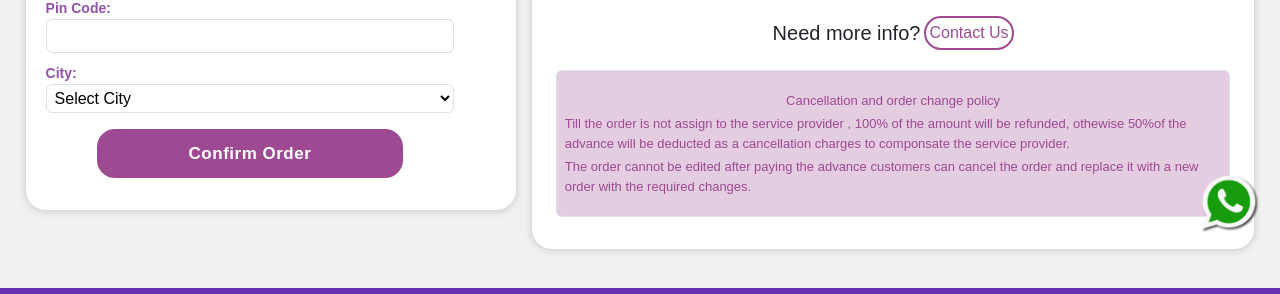
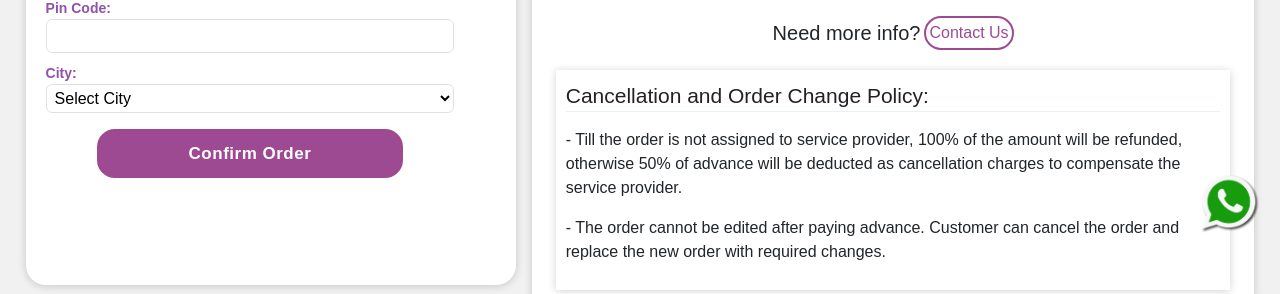
Before and after one commit to Application-Saab/hora-dynamicUrl-final, a Next.js app in the folder horaservices/: page /checkout in a window 1280 px wide. Shown: the part 506-800 px from the top of the page. Built offline with nearby package versions, Linux system fonts and the light colour scheme.

Commit message:
Home Page Categories Clicked

```diff
--- a/horaservices/src/app/page.js
+++ b/horaservices/src/app/page.js
@@ -550,7 +550,7 @@
 //               Chef for a day in Bangalore, Chef for a night in Bangalore, Chef
 //               for hire in Bangalore, Chef cooking at my home in Bangalore, Chef
 //               near me in Bangalore, Chef on demand in Bangalore, Chef required
-//               at home in Bangalore, Chefs for hire in Bangalore, Chefs for home
+//               at home in Bangalore, Chefs for che in Bangalore, Chefs for home
 //               in Bangalore, Hire a private chef in Bangalore, Chefs on hire in
 //               Bangalore, Cook chef near me in Bangalore, Cook at home services
 //               in Bangalore, Cook for a day in Bangalore, Cook for a night in
--- a/horaservices/src/pages/checkout/index.jsx
+++ b/horaservices/src/pages/checkout/index.jsx
@@ -347,7 +347,7 @@ const Checkout = () => {
         isClient && window.innerWidth > 800 ?
           <div style={{ padding: "1% 2%", backgroundColor: "#edededc9" }}>
             <div style={{ display: "flex", alignItems: "start", margin: "0 !important", padding: "10px 0" }} className='checoutSec my-3 gap-3'>
-              <div style={{ width: "40%", boxShadow: "0 1px 8px rgba(0,0,0,.18)", padding: "20px", backgroundColor: "#fff", borderRadius: "20px" }} className='leftSeccheckout'>
+              <div style={{height: "696px", width: "40%", boxShadow: "0 1px 8px rgba(0,0,0,.18)", padding: "20px", backgroundColor: "#fff", borderRadius: "20px" }} className='leftSeccheckout'>
                 <h2 style={{ fontSize: "22px", fontWeight: "400", color: "#222", borderBottom: "1px solid #f0f0f0", margin: "0 0 8px 0", lineHeight: "35px" }}>Booking Details</h2>
 
                 <div className='border border-danger p-1 px-3 rounded bg-danger-subtle text-black text-center' style={{ color: '#000', fontSize: 12, fontWeight: '500', textAlign: 'left', color: "#9252AA" }}>
@@ -434,13 +434,19 @@ const Checkout = () => {
                       <h5 className='mt-2'>Need more info?</h5>
                       <button onClick={contactUsRedirection} style={{ border: "2px solid rgb(157, 74, 147)", color: "rgb(157, 74, 147)", padding: "3px 3px" }} className='rounded-5 ms-1 bg-transparent contactus-redirection'>Contact Us</button>
                     </div>
-                    <div className='px-1 py-3 border rounded my-2 cancellatiop-policy' style={{
+                    {/* <div className='px-1 py-3 border rounded my-2 cancellatiop-policy' style={{
                       background: "rgb(157, 74,147, 28%)"
-                    }}>
-                      <p style={{ fontSize: "13px", color: "rgb(157, 74, 147)" }} className=' text-center m-1'>Cancellation and order change policy</p>
+                    }}> */}
+                      {/* <p style={{ fontSize: "13px", color: "rgb(157, 74, 147)" }} className=' text-center m-1'>Cancellation and order change policy</p>
                       <p style={{ fontSize: "13px", color: "rgb(157, 74, 147)" }} className='m-1'>Till the order is not assign to the service provider , 100% of the amount will be refunded, othewise 50%of the advance will be deducted as a cancellation charges to componsate the service provider. </p>
-                      <p style={{ fontSize: "13px", color: "rgb(157, 74, 147)" }} className='m-1'>The order cannot be edited after paying the advance customers can cancel the order and replace it with a new order with the required changes.</p>
-                    </div>
+                      <p style={{ fontSize: "13px", color: "rgb(157, 74, 147)" }} className='m-1'>The order cannot be edited after paying the advance customers can cancel the order and replace it with a new order with the required changes.</p> */}
+
+                    <div style={{ boxShadow: "0 1px 8px rgba(0,0,0,.18)", padding: "10px", backgroundColor: "#fff" }} className="canceltionPolicy">
+              <p style={{ fontSize: "21px", color: "rgb(34, 34, 34)", borderBottom: "1px solid #e7eff9" }} className="cancelltionPolicySecHeading">Cancellation and Order Change Policy:</p>
+              <p className="cancelltionPolicySecSubHeading">- Till the order is not assigned to service provider, 100% of the amount will be refunded, otherwise 50% of advance will be deducted as cancellation charges to compensate the service provider.</p>
+              <p className="cancelltionPolicySecSubHeading">- The order cannot be edited after paying advance. Customer can cancel the order and replace the new order with required changes.</p>
+            </div>
+                    {/* </div> */}
                   </div>
                 </div>
               </div>
@@ -543,13 +549,18 @@ const Checkout = () => {
                   <button onClick={contactUsRedirection} style={{ border: "2px solid rgb(157, 74, 147)", color: "rgb(157, 74, 147)", padding: "3px 3px", fontSize: "13px" }} className=' rounded-5 ms-1 bg-transparent contactus-redirection'>Contact Us</button>
                 </div>
 
-                <div className='px-1 py-3 border rounded my-2 cancellatiop-policy' style={{
+                {/* <div className='px-1 py-3 border rounded my-2 cancellatiop-policy' style={{
                   background: "rgb(157, 74,147, 28%)"
                 }}>
                   <p style={{ fontSize: "13px", color: "rgb(157, 74, 147)" }} className=' text-center m-1'>Cancellation and order change policy</p>
                   <p style={{ fontSize: "13px", color: "rgb(157, 74, 147)" }} className='m-1'>Till the order is not assign to the service provider , 100% of the amount will be refunded, othewise 50%of the advance will be deducted as a cancellation charges to componsate the service provider. </p>
                   <p style={{ fontSize: "13px", color: "rgb(157, 74, 147)" }} className='m-1'>The order cannot be edited after paying the advance customers can cancel the order and replace it with a new order with the required changes.</p>
-                </div>
+                </div> */}
+                         <div style={{ boxShadow: "0 1px 8px rgba(0,0,0,.18)", padding: "10px", backgroundColor: "#fff" }} className="canceltionPolicy">
+              <p style={{ fontSize: "21px", color: "rgb(34, 34, 34)", borderBottom: "1px solid #e7eff9" }} className="cancelltionPolicySecHeading">Cancellation and Order Change Policy:</p>
+              <p className="cancelltionPolicySecSubHeading">- Till the order is not assigned to service provider, 100% of the amount will be refunded, otherwise 50% of advance will be deducted as cancellation charges to compensate the service provider.</p>
+              <p className="cancelltionPolicySecSubHeading">- The order cannot be edited after paying advance. Customer can cancel the order and replace the new order with required changes.</p>
+            </div>
               </div>
             </div>
             {isMobile ?
```
Also changed, not shown: horaservices/src/components/HomePage/Navbar.jsx (+117 -10 lines).
